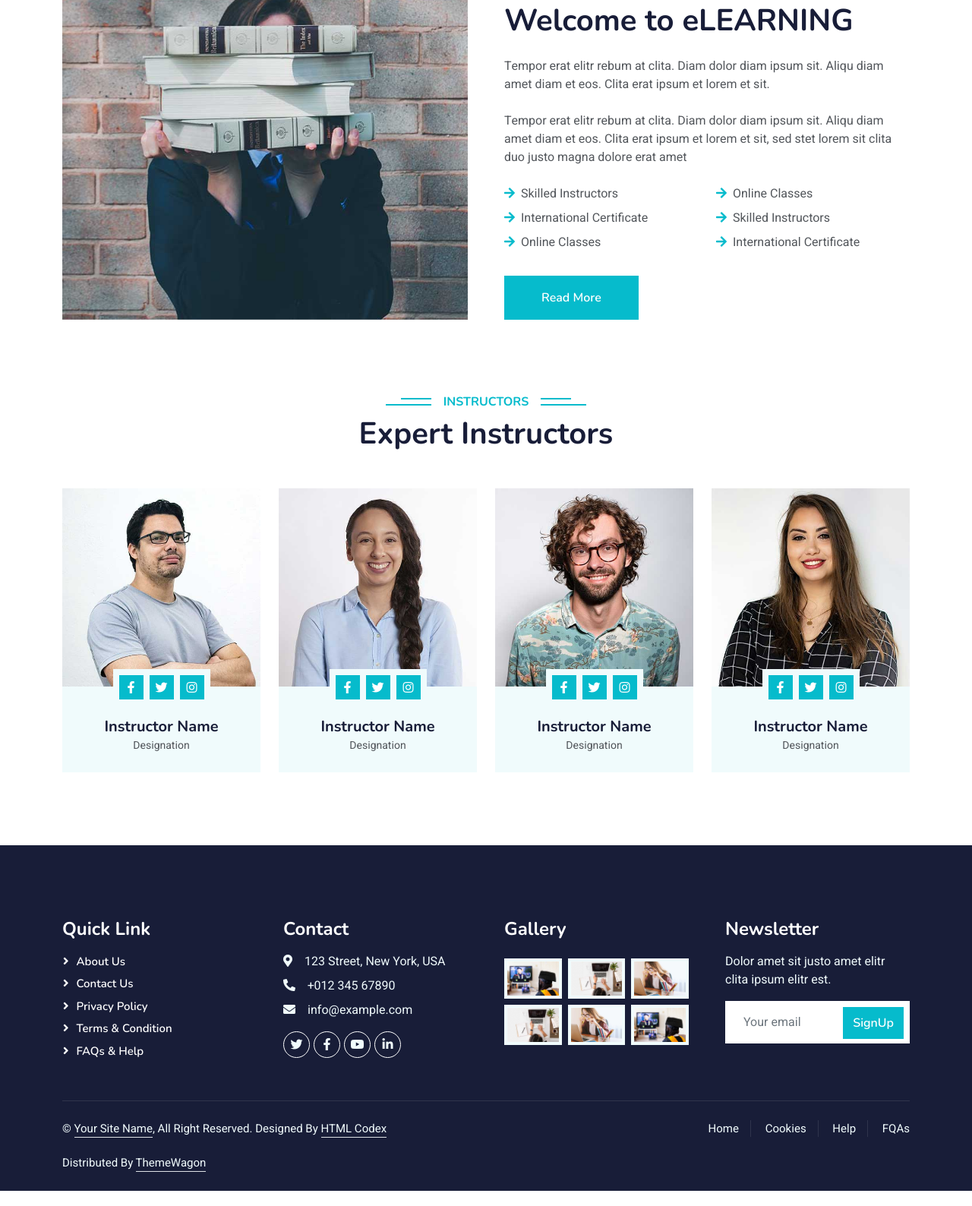
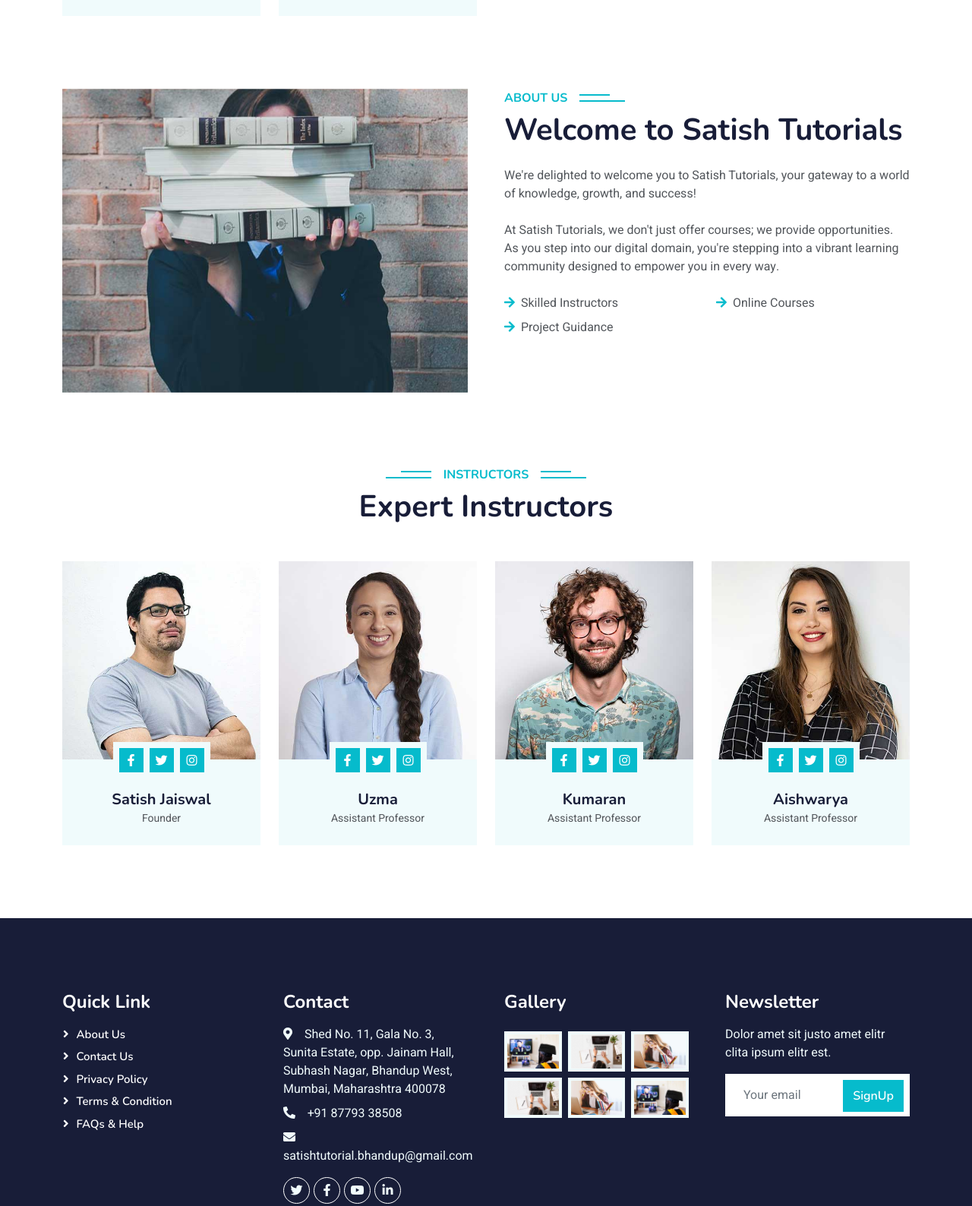
Before and after one commit to aayush290/elearning-1.0.0, a plain HTML site: page about.html in a window 1280 px wide. Shown: the part 875-2463 px from the top of the page at 76% size. Drawn offline with nearby package versions, Linux system fonts and the light colour scheme.

Commit message:
2nd edit commit

```diff
--- a/about.html
+++ b/about.html
@@ -99,7 +99,7 @@
                         <div class="p-4">
                             <i class="fa fa-3x fa-graduation-cap text-primary mb-4"></i>
                             <h5 class="mb-3">Skilled Instructors</h5>
-                            <p>Diam elitr kasd sed at elitr sed ipsum justo dolor sed clita amet diam</p>
+                            <p>Our team of expert instructors is dedicated to your success. They bring years of experience and a passion for teaching, ensuring you receive top-notch guidance and support throughout your learning journey.</p>
                         </div>
                     </div>
                 </div>
@@ -108,7 +108,7 @@
                         <div class="p-4">
                             <i class="fa fa-3x fa-globe text-primary mb-4"></i>
                             <h5 class="mb-3">Online Classes</h5>
-                            <p>Diam elitr kasd sed at elitr sed ipsum justo dolor sed clita amet diam</p>
+                            <p>Access world-class education from the comfort of your home. Our online courses are designed to provide you with flexibility and convenience while delivering the same quality education you'd expect from an in-person classroom.</p>
                         </div>
                     </div>
                 </div>
@@ -117,7 +117,7 @@
                         <div class="p-4">
                             <i class="fa fa-3x fa-home text-primary mb-4"></i>
                             <h5 class="mb-3">Home Projects</h5>
-                            <p>Diam elitr kasd sed at elitr sed ipsum justo dolor sed clita amet diam</p>
+                            <p>We don't just teach theory; we guide you through real-world projects. Our hands-on approach helps you apply your knowledge and develop practical skills that set you apart in your field.</p>
                         </div>
                     </div>
                 </div>
@@ -126,7 +126,7 @@
                         <div class="p-4">
                             <i class="fa fa-3x fa-book-open text-primary mb-4"></i>
                             <h5 class="mb-3">Book Library</h5>
-                            <p>Diam elitr kasd sed at elitr sed ipsum justo dolor sed clita amet diam</p>
+                            <p>Tailored learning experiences just for you. Our personalized lectures ensure that your unique learning needs and goals are met, allowing you to excel at your own pace.</p>
                         </div>
                     </div>
                 </div>
@@ -147,30 +147,21 @@
                 </div>
                 <div class="col-lg-6 wow fadeInUp" data-wow-delay="0.3s">
                     <h6 class="section-title bg-white text-start text-primary pe-3">About Us</h6>
-                    <h1 class="mb-4">Welcome to eLEARNING</h1>
-                    <p class="mb-4">Tempor erat elitr rebum at clita. Diam dolor diam ipsum sit. Aliqu diam amet diam et eos. Clita erat ipsum et lorem et sit.</p>
-                    <p class="mb-4">Tempor erat elitr rebum at clita. Diam dolor diam ipsum sit. Aliqu diam amet diam et eos. Clita erat ipsum et lorem et sit, sed stet lorem sit clita duo justo magna dolore erat amet</p>
+                    <h1 class="mb-4">Welcome to Satish Tutorials</h1>
+                    <p class="mb-4">We're delighted to welcome you to Satish Tutorials, your gateway to a world of knowledge, growth, and success! </p>
+                    <p class="mb-4">At Satish Tutorials, we don't just offer courses; we provide opportunities. As you step into our digital domain, you're stepping into a vibrant learning community designed to empower you in every way.</p>
                     <div class="row gy-2 gx-4 mb-4">
                         <div class="col-sm-6">
                             <p class="mb-0"><i class="fa fa-arrow-right text-primary me-2"></i>Skilled Instructors</p>
                         </div>
                         <div class="col-sm-6">
-                            <p class="mb-0"><i class="fa fa-arrow-right text-primary me-2"></i>Online Classes</p>
+                            <p class="mb-0"><i class="fa fa-arrow-right text-primary me-2"></i>Online Courses</p>
                         </div>
                         <div class="col-sm-6">
-                            <p class="mb-0"><i class="fa fa-arrow-right text-primary me-2"></i>International Certificate</p>
-                        </div>
-                        <div class="col-sm-6">
-                            <p class="mb-0"><i class="fa fa-arrow-right text-primary me-2"></i>Skilled Instructors</p>
-                        </div>
-                        <div class="col-sm-6">
-                            <p class="mb-0"><i class="fa fa-arrow-right text-primary me-2"></i>Online Classes</p>
-                        </div>
-                        <div class="col-sm-6">
-                            <p class="mb-0"><i class="fa fa-arrow-right text-primary me-2"></i>International Certificate</p>
+                            <p class="mb-0"><i class="fa fa-arrow-right text-primary me-2"></i>Project Guidance</p>
                         </div>
                     </div>
-                    <a class="btn btn-primary py-3 px-5 mt-2" href="">Read More</a>
+                    <!-- <a class="btn btn-primary py-3 px-5 mt-2" href="">Read More</a> -->
                 </div>
             </div>
         </div>
@@ -199,8 +190,8 @@
                             </div>
                         </div>
                         <div class="text-center p-4">
-                            <h5 class="mb-0">Instructor Name</h5>
-                            <small>Designation</small>
+                            <h5 class="mb-0">Satish Jaiswal</h5>
+                            <small>Founder</small>
                         </div>
                     </div>
                 </div>
@@ -217,8 +208,8 @@
                             </div>
                         </div>
                         <div class="text-center p-4">
-                            <h5 class="mb-0">Instructor Name</h5>
-                            <small>Designation</small>
+                            <h5 class="mb-0">Uzma</h5>
+                            <small>Assistant Professor</small>
                         </div>
                     </div>
                 </div>
@@ -235,8 +226,8 @@
                             </div>
                         </div>
                         <div class="text-center p-4">
-                            <h5 class="mb-0">Instructor Name</h5>
-                            <small>Designation</small>
+                            <h5 class="mb-0">Kumaran</h5>
+                            <small>Assistant Professor</small>
                         </div>
                     </div>
                 </div>
@@ -253,8 +244,8 @@
                             </div>
                         </div>
                         <div class="text-center p-4">
-                            <h5 class="mb-0">Instructor Name</h5>
-                            <small>Designation</small>
+                            <h5 class="mb-0">Aishwarya</h5>
+                            <small>Assistant Professor</small>
                         </div>
                     </div>
                 </div>
@@ -278,9 +269,9 @@
                 </div>
                 <div class="col-lg-3 col-md-6">
                     <h4 class="text-white mb-3">Contact</h4>
-                    <p class="mb-2"><i class="fa fa-map-marker-alt me-3"></i>123 Street, New York, USA</p>
-                    <p class="mb-2"><i class="fa fa-phone-alt me-3"></i>+012 345 67890</p>
-                    <p class="mb-2"><i class="fa fa-envelope me-3"></i>info@example.com</p>
+                   <p class="mb-2"><i class="fa fa-map-marker-alt me-3"></i>Shed No. 11, Gala No. 3, Sunita Estate, opp. Jainam Hall, Subhash Nagar, Bhandup West, Mumbai, Maharashtra 400078</p>
+                    <p class="mb-2"><i class="fa fa-phone-alt me-3"></i>+91 87793 38508</p>
+                    <p class="mb-2"><i class="fa fa-envelope me-3"></i>satishtutorial.bhandup@gmail.com</p>
                     <div class="d-flex pt-2">
                         <a class="btn btn-outline-light btn-social" href=""><i class="fab fa-twitter"></i></a>
                         <a class="btn btn-outline-light btn-social" href=""><i class="fab fa-facebook-f"></i></a>
```
Also changed, not shown: 404.html (+3 -3 lines), contact.html (+6 -6 lines), courses.html (+3 -3 lines), index.html (+21 -21 lines), team.html (+3 -3 lines), testimonial.html (+3 -3 lines).
